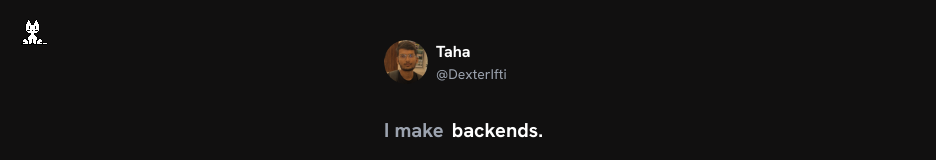
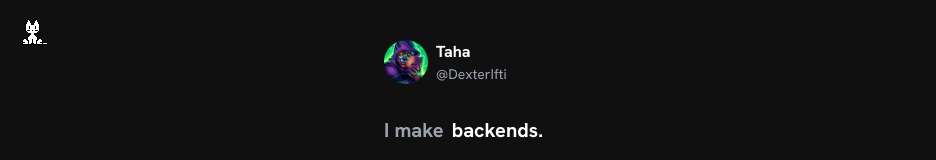
Before and after one commit to dexter-ifti/Portfolio, a Next.js app: page / in a window 1280 px wide. Shown: the top 160 px of the page, without its empty margins (0-936 px from the left). Built offline with nearby package versions, Linux system fonts and the light colour scheme.

Commit message:
Update profile picture source and add new image

```diff
--- a/app/page.tsx
+++ b/app/page.tsx
@@ -24,7 +24,7 @@ export default function Home() {
       <div className="content-center items-center flex flex-none flex-col flex-nowrap gap-2.5 h-min justify-center overflow-visible relative w-full px-4 py-0">
         <div className="container max-w-[512px] flex flex-row">
           <Image
-            src="/pfp.png"
+            src="/X_PFP.jpg"
             alt="Taha"
             width={44}
             height={44}
```
Also changed, not shown: public/X_PFP.jpg (added).
